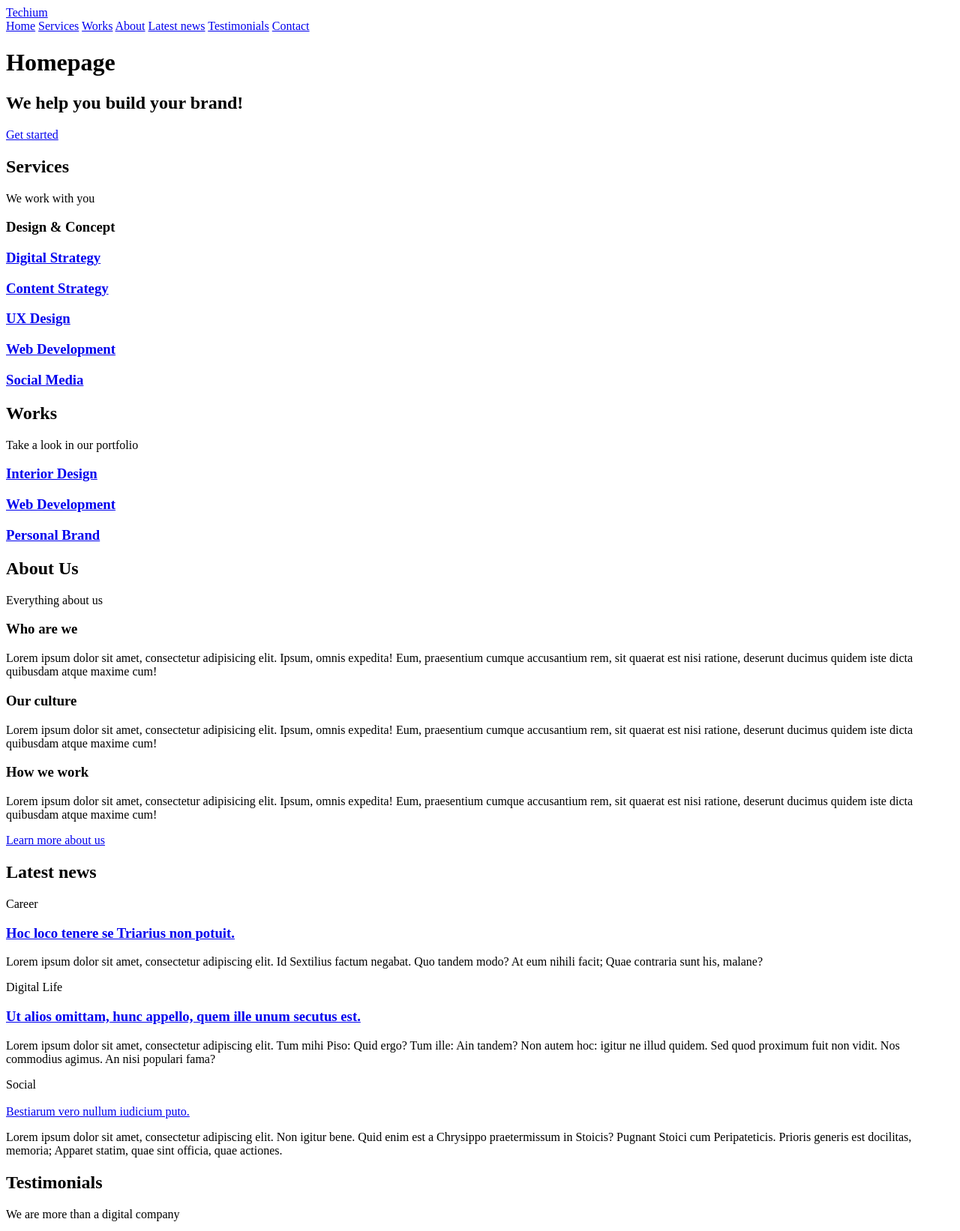
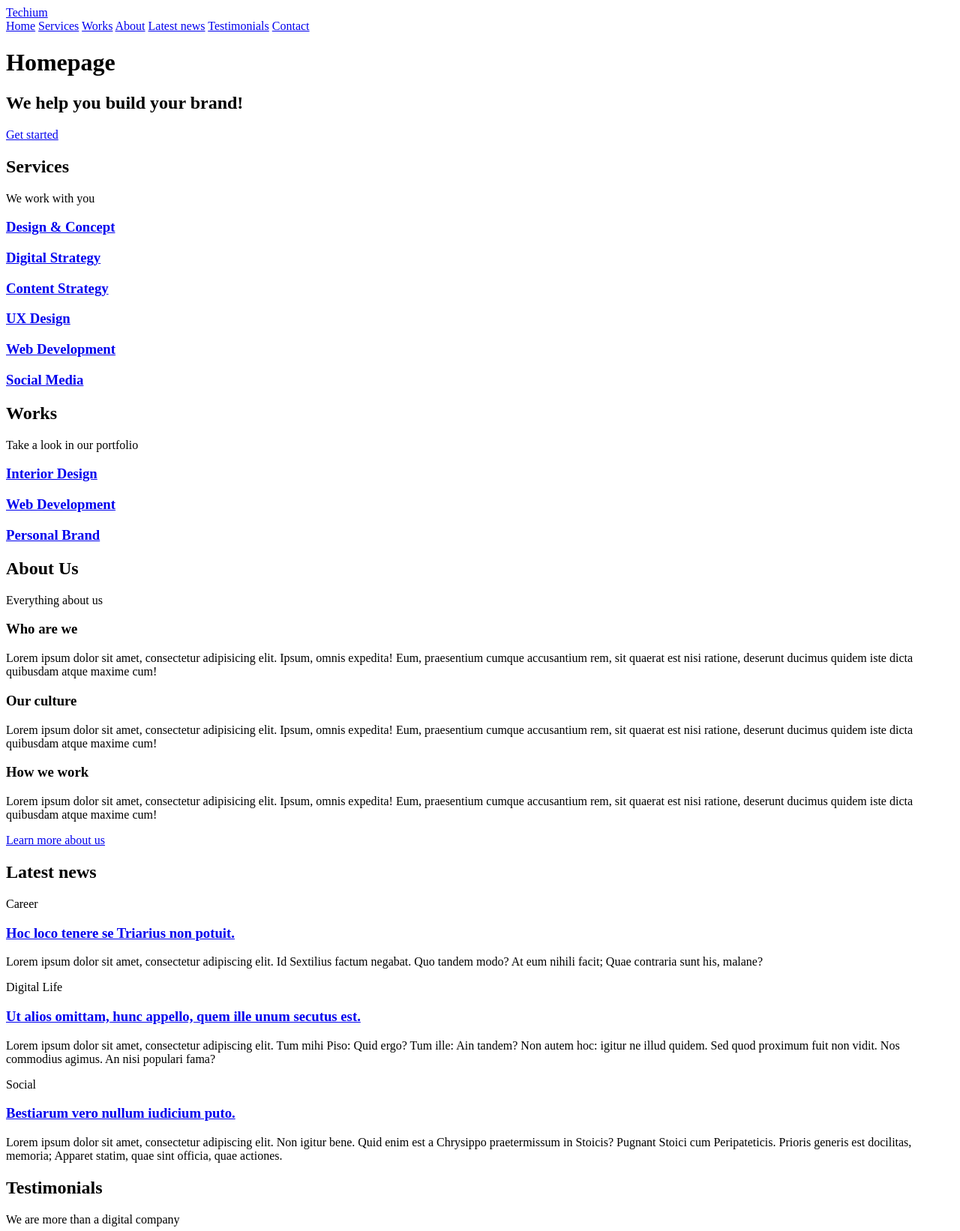
Before and after one commit to axelpalwo/holbertonschool-web_front_end, a plain HTML site: page html_advanced/23-index.html in a window 1280 px wide. Shown: the top 1642 px of the page at 75% size. Drawn offline with Linux system fonts and the light colour scheme.

Commit message:
fixed 23

```diff
--- a/html_advanced/23-index.html
+++ b/html_advanced/23-index.html
@@ -46,7 +46,7 @@
                     <p>We work with you</p>
                 </header>
                 <div>
-                    <h3><a href="#"></a>Design & Concept</a></h3>
+                    <h3><a href="#">Design & Concept</a></h3>
                     <h3><a href="#">Digital Strategy</a></h3>
                     <h3><a href="#">Content Strategy</a></h3>
                     <h3><a href="#">UX Design</a></h3>
@@ -121,7 +121,7 @@
                     </article>
                     <article>
                         <p>Social</p>
-                        <h3></h3><a href="#">Bestiarum vero nullum iudicium puto.</a></h3>
+                        <h3><a href="#">Bestiarum vero nullum iudicium puto.</a></h3>
                         <p>Lorem ipsum dolor sit amet, consectetur adipiscing elit. Non igitur bene. Quid enim est a
                             Chrysippo praetermissum in Stoicis? Pugnant Stoici cum Peripateticis. Prioris generis est
                             docilitas, memoria; Apparet statim, quae sint officia, quae actiones.</p>
```
